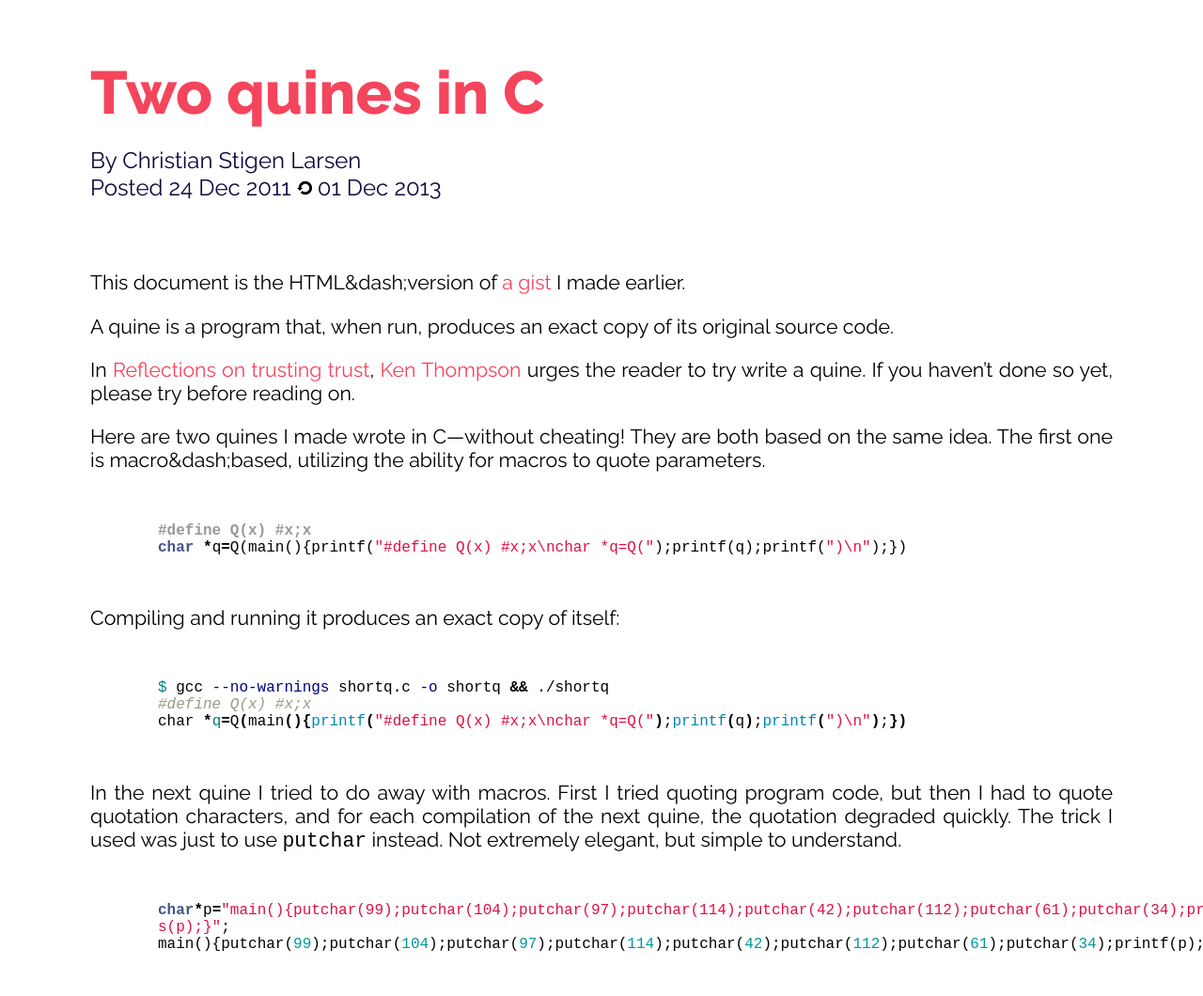
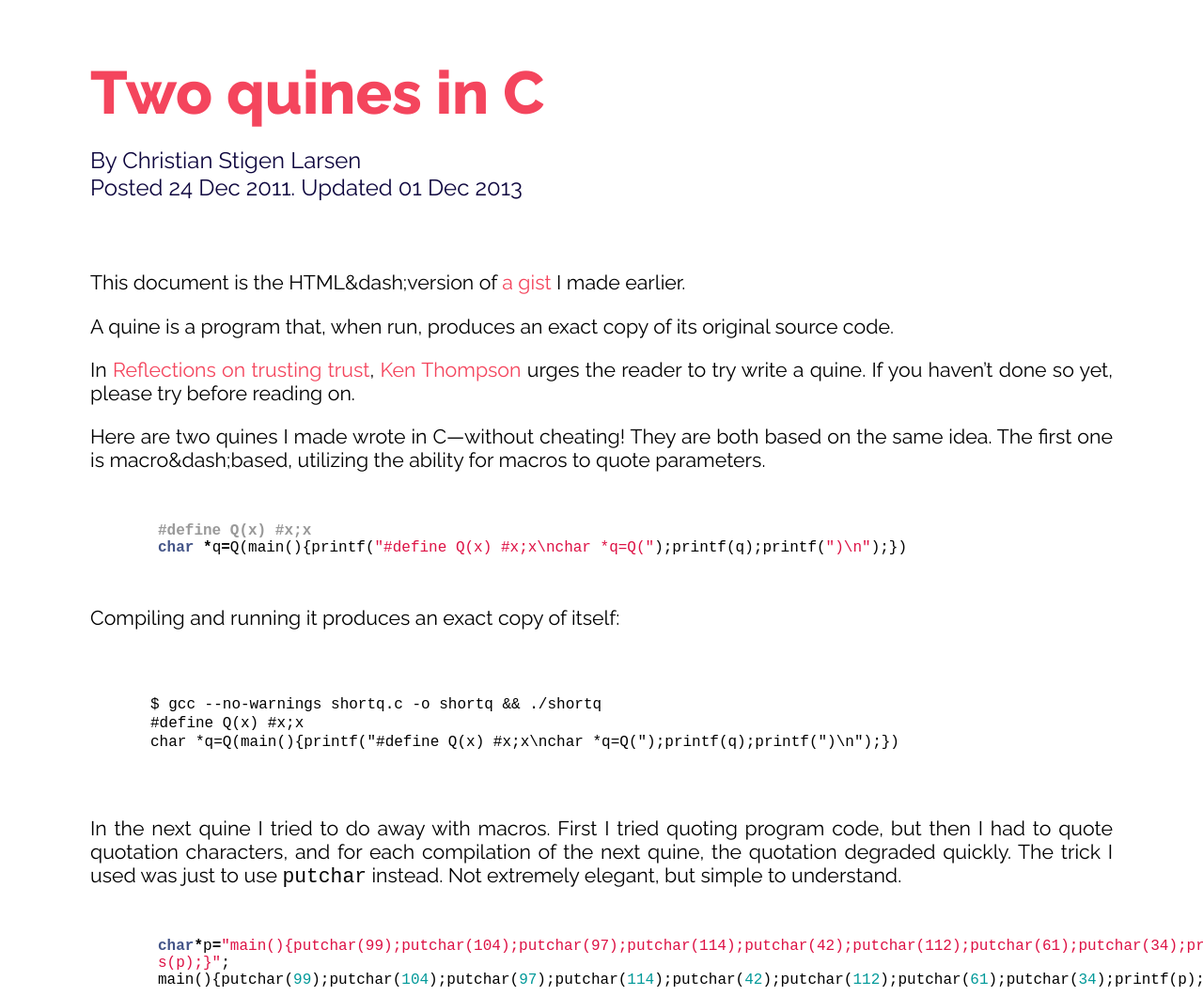
Before and after one commit to cslarsen/csl.name, a Jekyll site: the page built from _posts/2011-12-24-Two-Quines-in-C.markdown, in a window 1280 px wide and 1400 px high. Shown: the part 340-1400 px from the top of the window at 94% size. Built offline with Jekyll 4.4.1, drawn with Linux system fonts in a browser that asks for light colours; Markdown is read by kramdown in place of the engine named in the settings; comment, search, counter and statistics services are not loaded.

Commit message:
Minor changes

```diff
--- a/_layouts/post.html
+++ b/_layouts/post.html
@@ -15,10 +15,8 @@ layout: default
     <br/>
     <div class="valign-middle meta grot mediumsize darkblue">
       By Christian Stigen Larsen<br/>
-      Posted {{ page.date | date_to_string }}
-      {% if page.updated %}
-        <img src="/gfx/icon-refresh.png" alt="Refreshed" />
-        {{ page.updated | date_to_string }}
+      Posted {{ page.date | date_to_string }}{% if page.updated %}.
+        Updated {{ page.updated | date_to_string }}
       {% endif %}
     </div>
   </header>
--- a/_posts/2011-03-03-Shakespeare-linear-palindromes.markdown
+++ b/_posts/2011-03-03-Shakespeare-linear-palindromes.markdown
@@ -22,9 +22,8 @@ have any time and money to spend on getting me one.)
 
 Anyway, there are many algorithms for doing this. Mine is just based on a
 brute force scan of the text. I see I claim that the running time is linear
-on the average input, but quadratic in the worst case (such as a file with
-all `a`s). Since writing it, I haven't double&dash;checked the running time
-analysis.
+on the average input, but quadratic in the worst case (I haven't
+double-checked this).
 
 {% highlight C %}
 /*
--- a/_posts/2011-12-24-Two-Quines-in-C.markdown
+++ b/_posts/2011-12-24-Two-Quines-in-C.markdown
@@ -22,18 +22,16 @@ Here are two quines I made wrote in C&mdash;without cheating! They are both
 based on the same idea. The first one is macro&dash;based, utilizing the
 ability for macros to quote parameters.
 
-{% highlight C %}
+{% highlight C++ %}
 #define Q(x) #x;x
 char *q=Q(main(){printf("#define Q(x) #x;x\nchar *q=Q(");printf(q);printf(")\n");})
 {% endhighlight %}
 
 Compiling and running it produces an exact copy of itself:
 
-{% highlight bash %}
-$ gcc --no-warnings shortq.c -o shortq && ./shortq
-#define Q(x) #x;x
-char *q=Q(main(){printf("#define Q(x) #x;x\nchar *q=Q(");printf(q);printf(")\n");})
-{% endhighlight %}
+    $ gcc --no-warnings shortq.c -o shortq && ./shortq
+    #define Q(x) #x;x
+    char *q=Q(main(){printf("#define Q(x) #x;x\nchar *q=Q(");printf(q);printf(")\n");})
 
 In the next quine I tried to do away with macros.  First I tried quoting
 program code, but then I had to quote quotation characters, and for each
@@ -41,7 +39,7 @@ compilation of the next quine, the quotation degraded quickly.  The trick I
 used was just to use `putchar` instead.  Not extremely elegant, but simple
 to understand.
 
-{% highlight C %}
+{% highlight C++ %}
 char*p="main(){putchar(99);putchar(104);putchar(97);putchar(114);putchar(42);putchar(112);putchar(61);putchar(34);printf(p);putchar(34);putchar(59);putchar(10);put
 s(p);}";
 main(){putchar(99);putchar(104);putchar(97);putchar(114);putchar(42);putchar(112);putchar(61);putchar(34);printf(p);putchar(34);putchar(59);putchar(10);puts(p);}
```
